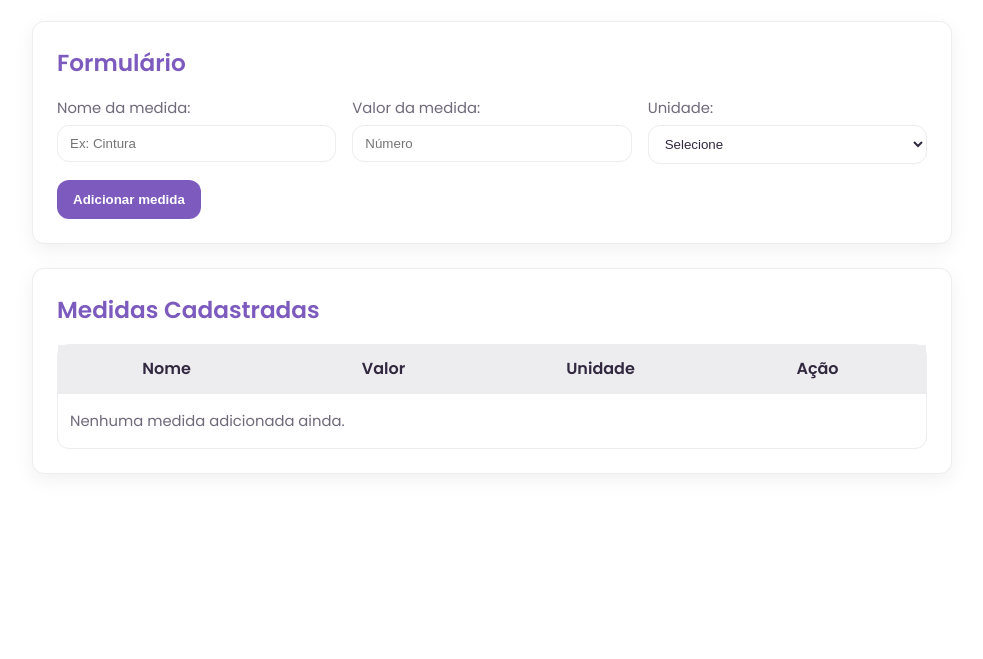
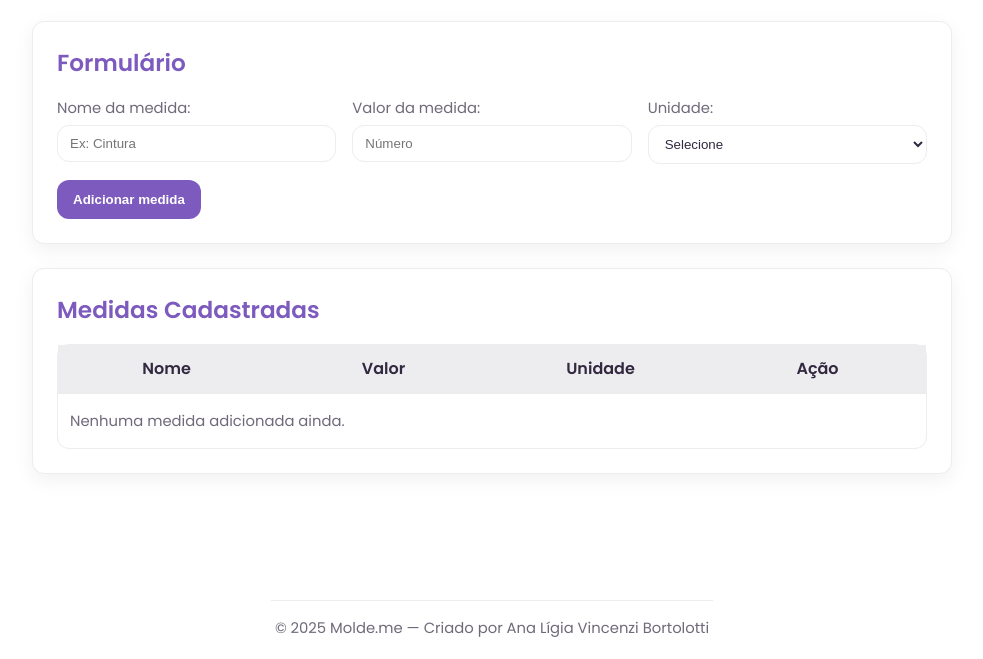
Before and after one commit to anali-vb/projeto_moldeme, a plain HTML site: page index.html in a window 1280 px wide. Shown: the part 141-800 px from the top of the page, without its empty margins (148-1131 px from the left). Drawn offline with Linux system fonts and the light colour scheme.

Commit message:
finalizado

```diff
--- a/estilos/style.css
+++ b/estilos/style.css
@@ -50,6 +50,8 @@ body {
     line-height: 1.5;
     color: var(--texto);
     background: var(--fundo);
+    display: flex;
+    flex-direction: column;
 }
 
 /* Tipografia base */
@@ -71,6 +73,10 @@ img {
 }
 
 /* Layout*/
+main.container {
+    flex: 1;
+}
+
 .container {
     max-width: var(--container);
     margin-inline: auto;
@@ -243,7 +249,7 @@ tbody tr:nth-child(even) {
     transition: background .15s ease, color .15s ease, box-shadow .15s ease;
     justify-content: center;
     min-width: 36px;
-    height: 36;
+    height: 36px;
     line-height: 1;
     white-space: nowrap;
 }
@@ -269,6 +275,13 @@ tbody tr:nth-child(even) {
     font-size: 0.925rem;
     display: flex;
     align-items: center;
+}
+
+/* Rodapé */
+.site-footer {
+  border-top: 1px solid var(--superficie);
+  padding: var(--space-1);
+  text-align: center;
 }
 
 /* Utilitários */
--- a/index.html
+++ b/index.html
@@ -70,6 +70,12 @@
         </section>
     </main>
 
+    <footer class="container site-footer">
+        <p class="muted">
+            © 2025 Molde.me — Criado por Ana Lígia Vincenzi Bortolotti
+        </p>
+    </footer>
+
     <script src="scripts/model.js" defer></script>
     <script src="scripts/repository.js" defer></script>
     <script src="scripts/view.js" defer></script>
```
